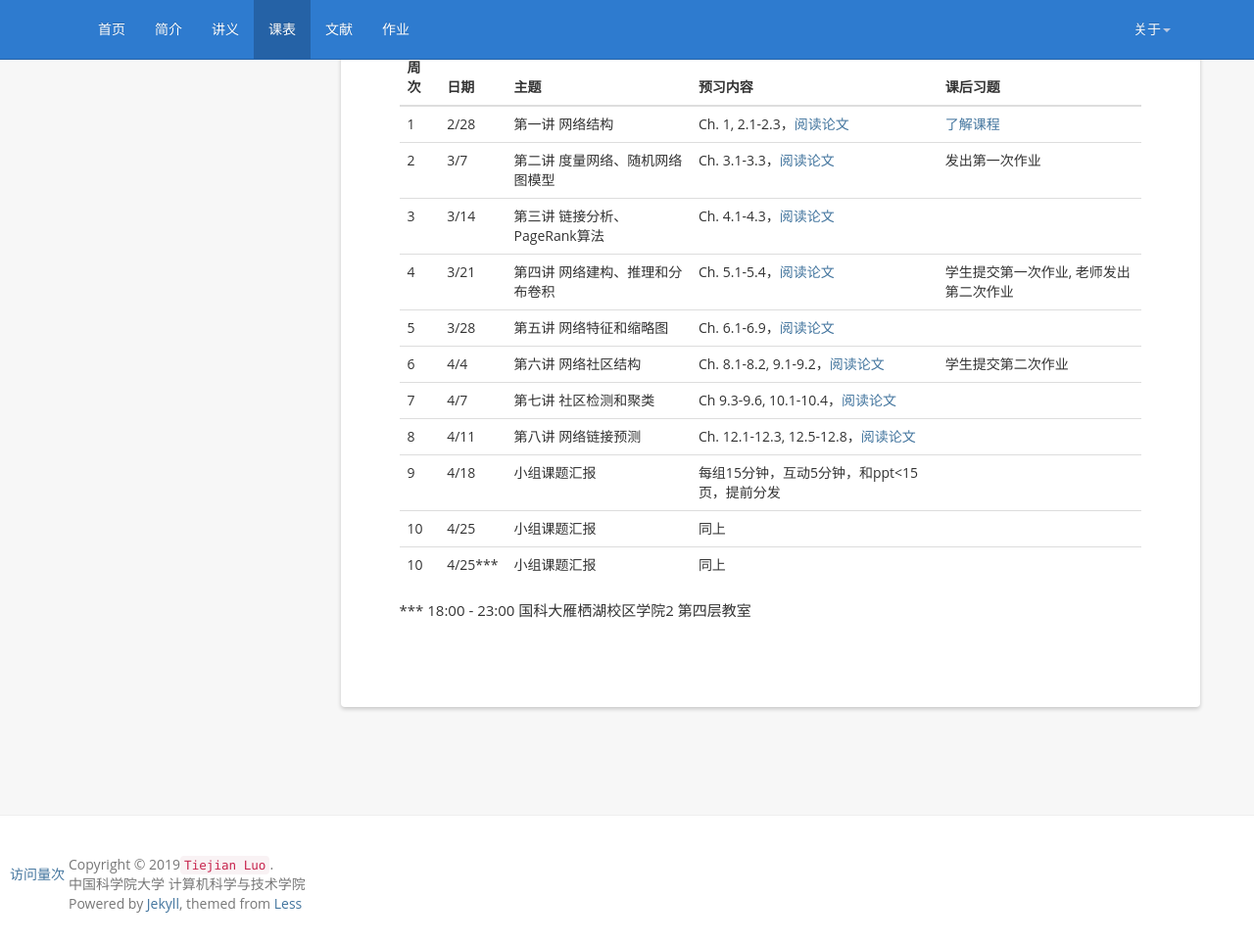
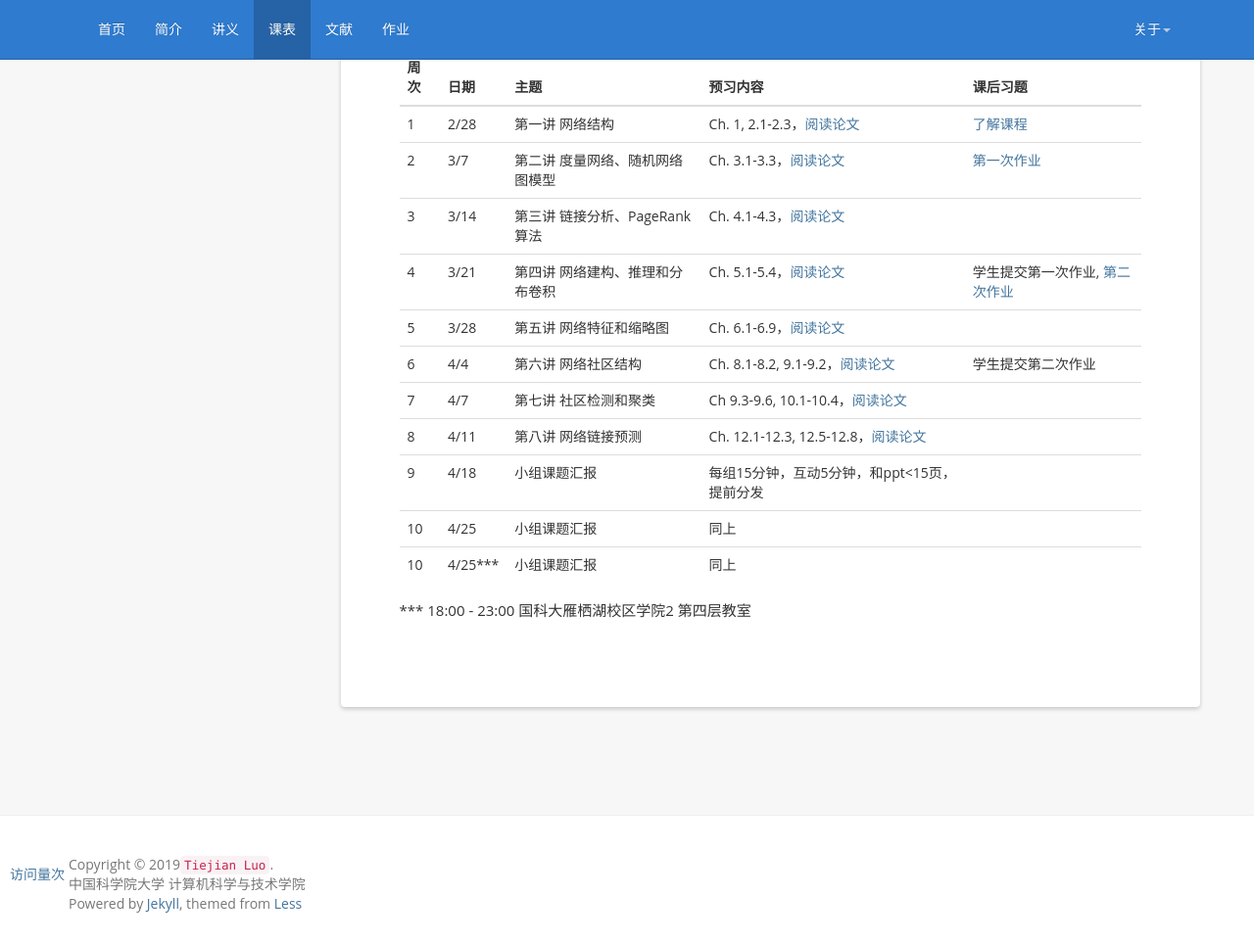
Before and after one commit to tjluo-ucas/ns, a Jekyll site: the page built from _posts/2019-02-09-schedule.md, in a window 1280 px wide and 963 px high. Shown: the whole window at 98% size. Built offline with Jekyll 4.4.1, drawn with Linux system fonts in a browser that asks for light colours; comment, search, counter and statistics services are not loaded.

Commit message:
Update 2019-02-09-schedule.md

```diff
--- a/_posts/2019-02-09-schedule.md
+++ b/_posts/2019-02-09-schedule.md
@@ -6,12 +6,13 @@ date:  2019-02-09 08:00:01 +0800
 permalink: /schedule/
 ---
 
+
 周次|日期|主题|预习内容|课后习题
 -------|------|------|------------|------------
 1 |2/28|第一讲 网络结构|Ch. 1, 2.1-2.3，[阅读论文](https://tjluo-ucas.github.io/ns/books/#lecture-1)|[了解课程](https://tjluo-ucas.github.io/ns)
-2 |3/7|第二讲 度量网络、随机网络图模型|Ch. 3.1-3.3，[阅读论文](https://tjluo-ucas.github.io/ns/books/#lecture-2)|发出第一次作业
+2 |3/7|第二讲 度量网络、随机网络图模型|Ch. 3.1-3.3，[阅读论文](https://tjluo-ucas.github.io/ns/books/#lecture-2)|[第一次作业](https://tjluo-ucas.github.io/ns/assignment/#a1)
 3 |3/14|第三讲 链接分析、PageRank算法|Ch. 4.1-4.3，[阅读论文](https://tjluo-ucas.github.io/ns/books/#lecture-3)|
-4 |3/21|第四讲 网络建构、推理和分布卷积|Ch. 5.1-5.4，[阅读论文](https://tjluo-ucas.github.io/ns/books/#lecture-4)|学生提交第一次作业, 老师发出第二次作业
+4 |3/21|第四讲 网络建构、推理和分布卷积|Ch. 5.1-5.4，[阅读论文](https://tjluo-ucas.github.io/ns/books/#lecture-4)|学生提交第一次作业, [第二次作业](https://tjluo-ucas.github.io/ns/assignment/#a2)
 5 |3/28|第五讲 网络特征和缩略图|Ch. 6.1-6.9，[阅读论文](https://tjluo-ucas.github.io/ns/books/#lecture-5)|
 6 |4/4|第六讲 网络社区结构|Ch. 8.1-8.2, 9.1-9.2，[阅读论文](https://tjluo-ucas.github.io/ns/books/#lecture-6)|学生提交第二次作业
 7 |4/7|第七讲 社区检测和聚类|Ch 9.3-9.6, 10.1-10.4，[阅读论文](https://tjluo-ucas.github.io/ns/books/#lecture-7)|
```
